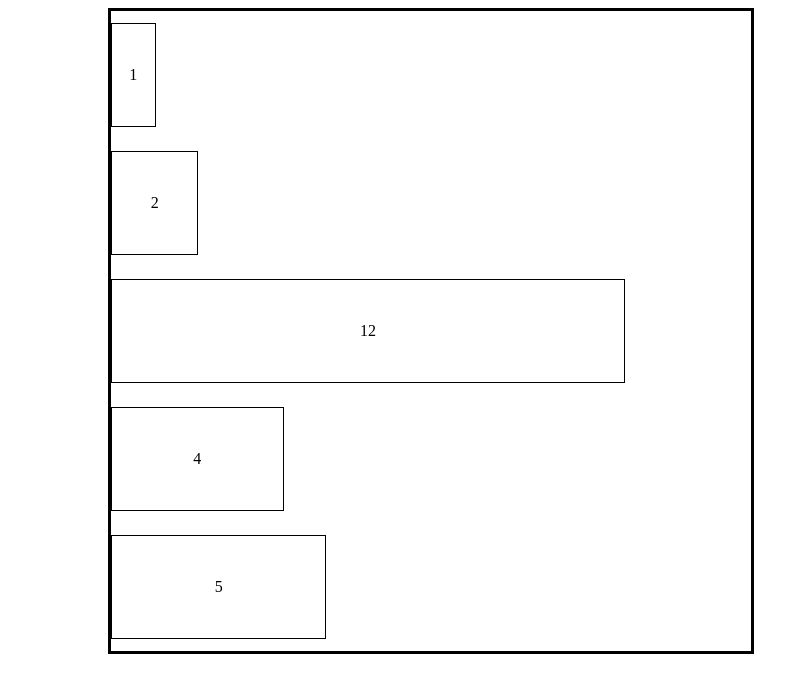
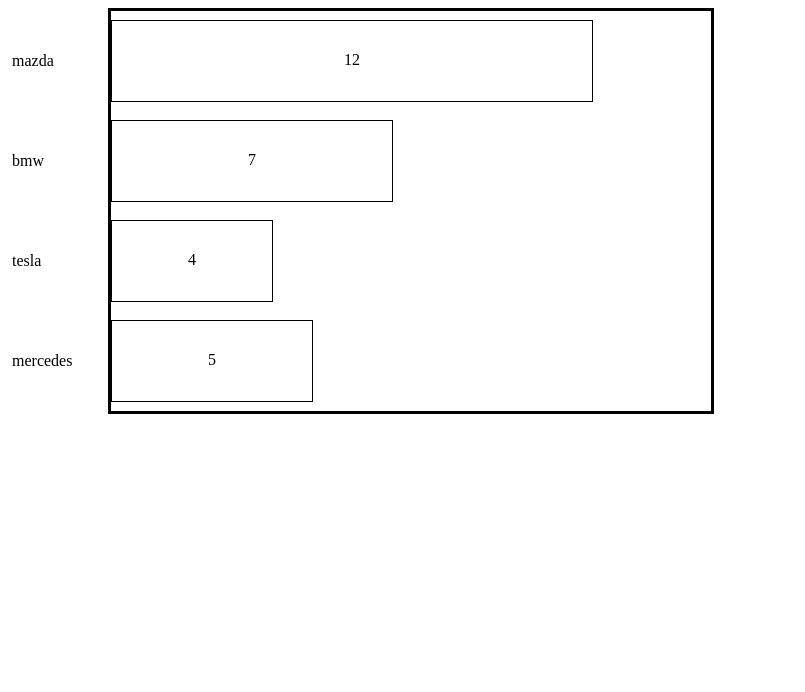
Before and after one commit to arturaszuta/BarChart, a plain HTML site: page index.html in a window 1280 px wide. Shown: the whole page, without its empty margins (0-805 px from the left). Drawn offline with Linux system fonts and the light colour scheme.

Commit message:
Change data input structure to accomodate labels. Add functionality for label styling. There are issues with Y axis.

```diff
--- a/main.css
+++ b/main.css
@@ -1,6 +1,6 @@
 #mainDiv {
-  width: 80vh;
-  height: 80vh;
+  width: 600px;
+  height: 400px;
   border: 3px solid black;
   margin-left: 100px;
 }
@@ -30,6 +30,7 @@
 
 .textInsideBarChart {
   display: table-cell;
+  position: relative;
 }
 
 .barChart-top {
@@ -54,3 +55,34 @@
 .barChart-right {
   vertical-align: middle;
 }
+
+.xAxis-labels {
+  transform: translateY(-2em);
+}
+
+.yAxis-labels {
+  transform: translateX(-2em);
+}
+
+.labelX {
+  margin: 0;
+  padding: 0;
+  display: table-row;
+  vertical-align: baseline;
+  height: 1%;
+  text-align: center;
+  transform: translateY(2em);
+}
+
+.labelY {
+  display: table-row;
+  margin: 0;
+  padding: 0;
+  height: 1%;
+  transform: translateX(-100px) translateY(-31px);
+
+}
+
+.corrective-styling {
+  padding-top: 1em;
+}
--- a/main.js
+++ b/main.js
@@ -21,6 +21,7 @@
   drawBars(data, axis, element);
   adjustBarLength(data, axis);
   displayValueInsideBar(data, options);
+  addLabels(data, options, element);
 }
 
 function drawBars(data, axis, element) {
@@ -40,7 +41,11 @@
 
 function adjustBarLength(data, axis) {
   //Find out the largest element of the array to establish the largest bar chart
-  let largest = Math.max.apply(Math, data);
+  let dataArrayNumberValues = [];
+  for(var i = 0; i < data.length;i++) {
+    dataArrayNumberValues.push(data[i][0])
+  }
+  let largest = Math.max.apply(Math, dataArrayNumberValues);
   //Based on axis - div sizes adjusted depending on the array values
   let direction = '';
   let size = '';
@@ -54,7 +59,7 @@
     console.log('Axis is not recognized');
   }
   for(var i = 0; i < data.length; i++) {
-    document.getElementById('bar' + i).style[direction] = (data[i] / largest * 80) + '%';
+    document.getElementById('bar' + i).style[direction] = (data[i][0] / largest * 80) + '%';
     document.getElementById('bar' + i).style[size] = (80 / data.length) + '%';
   }
 }
@@ -65,7 +70,7 @@
     let div = document.createElement('div');
     div.id = 'barChartValue' + i;
     div.className = 'textInsideBarChart';
-    div.textContent = data[i];
+    div.textContent = data[i][0];
     document.getElementById('bar'+ i).appendChild(div);
     if(options.barChartText == 'right') {
       document.getElementById('bar' + i).classList.add('right');
@@ -79,4 +84,28 @@
 
 }
 
-drawBarChart([1,2,12,4,5], {axis: 'y', barChartText: 'center'}, 'mainDiv');
+function addLabels(data, options, element) {
+  for(var i = 0; i < data.length; i++) {
+    let div = document.createElement('div');
+    div.id = 'label' + i;
+    if(options.axis == 'x') {
+      div.className = 'labelX';
+    } else if(options.axis == 'y') {
+      div.className = 'labelY';
+      stylingCorrection();
+    } else {
+      div.className = 'labelX';
+    }
+    div.textContent = data[i][1];
+    document.getElementById('bar' + i).appendChild(div);
+  }
+}
+
+function stylingCorrection() {
+  let barArray = document.querySelectorAll('.textInsideBarChart');
+  barArray.forEach(element => {
+    element.classList.add('corrective-styling');
+  })
+}
+
+drawBarChart([[12, 'mazda'],[7,'bmw'],[4, 'tesla'],[5, 'mercedes']], {axis: 'y', barChartText: 'center'}, 'mainDiv');
```
